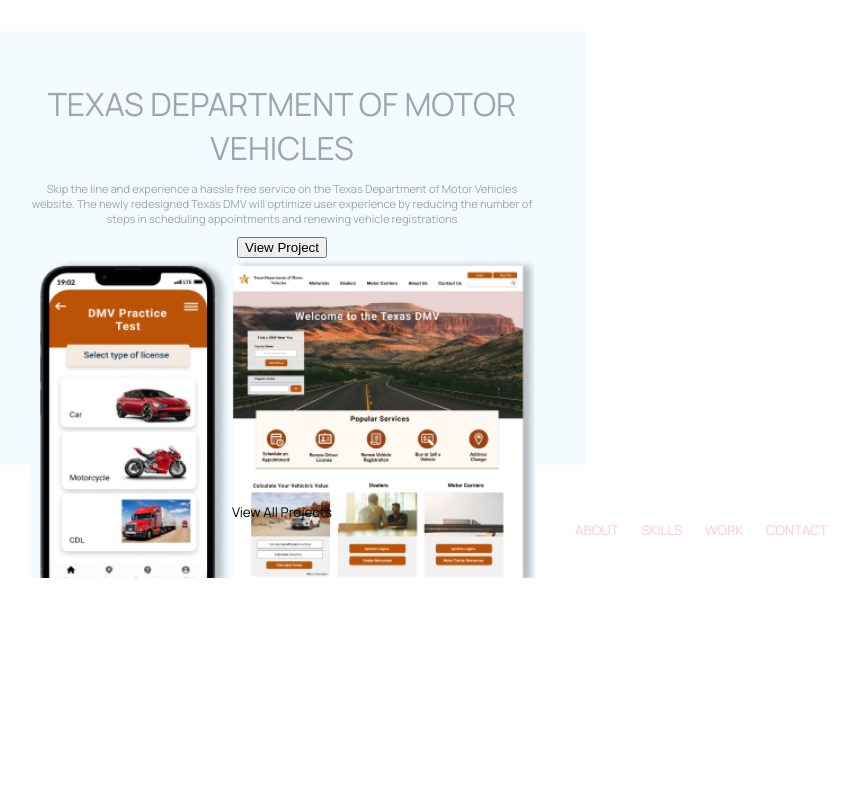
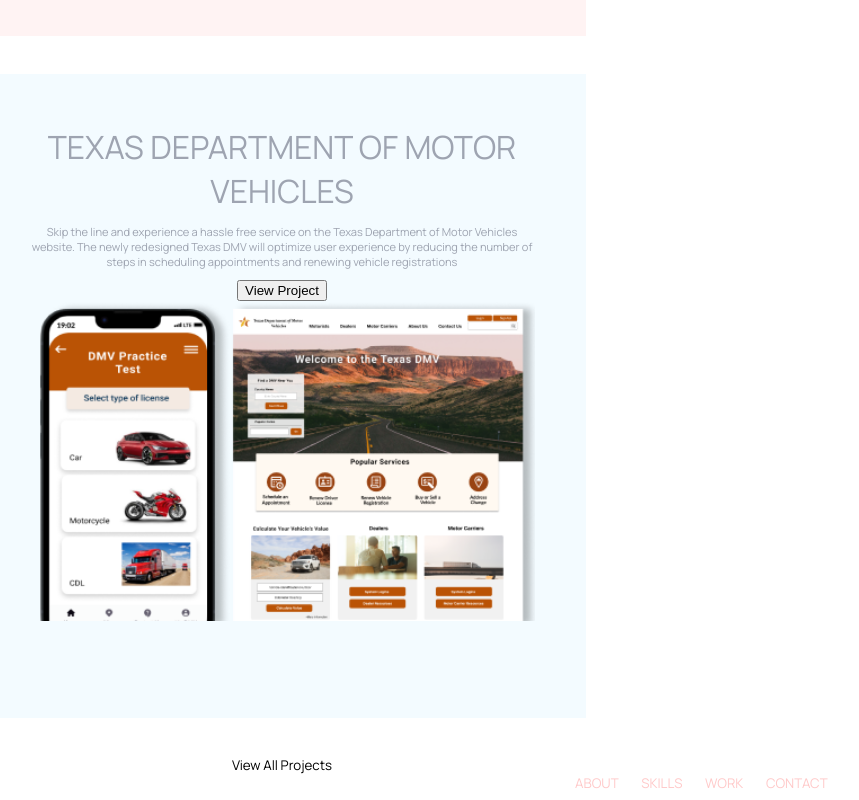
Before and after one commit to lkim08/UX_UI_HW18, a plain HTML site: page index.html in a window 1280 px wide. Shown: the part 1763-2563 px from the top of the page, without its empty margins (358-1217 px from the left). Before the commit the page ends 2345 px from the top, so only its background shows below. Drawn offline with Linux system fonts and the light colour scheme.

Commit message:
resized images

```diff
--- a/css/style.css
+++ b/css/style.css
@@ -182,7 +182,7 @@ h6{
 .class1 {
     border: 1px solid #FFF3F3;
     width: 40%;
-    height: 337px;
+    height: 380px;
     padding: 50px;
     margin-bottom: 3%;
     margin-left: auto;
@@ -204,7 +204,7 @@ h6{
 .class2 {
     border: 1px solid #F3FBFF;
     width: 40%;
-    height: 332px;
+    height: 542px;
     padding: 50px;
     margin-bottom: 3%;
     margin-left: auto;
@@ -213,6 +213,12 @@ h6{
     background-color: #F3FBFF;
 }
 
+.txHome {
+    display: block;
+    margin-left: auto;
+    margin-right: auto;
+    width: 40%;
+}
 
 h7 {
     font-size: 2rem;
--- a/index.html
+++ b/index.html
@@ -98,7 +98,7 @@
                 Skip the line and experience a hassle free service on the Texas Department of Motor Vehicles website. The newly redesigned Texas DMV will optimize user experience by reducing the number of steps in scheduling appointments and renewing vehicle registrations
             </p>
             <button class="ViewProject">View Project</button>
-            <img src="Images/TXHome.png" style="width:100%">
+            <img src="Images/TXHome.png" class="txHome" style="width:100%">
         </div>
 
     </div>
```
